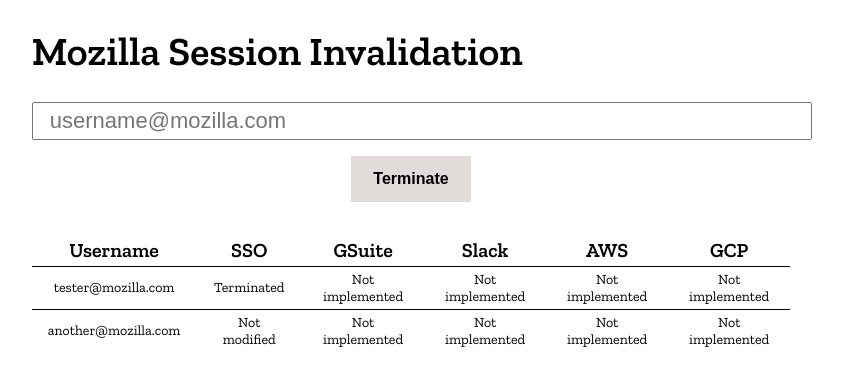
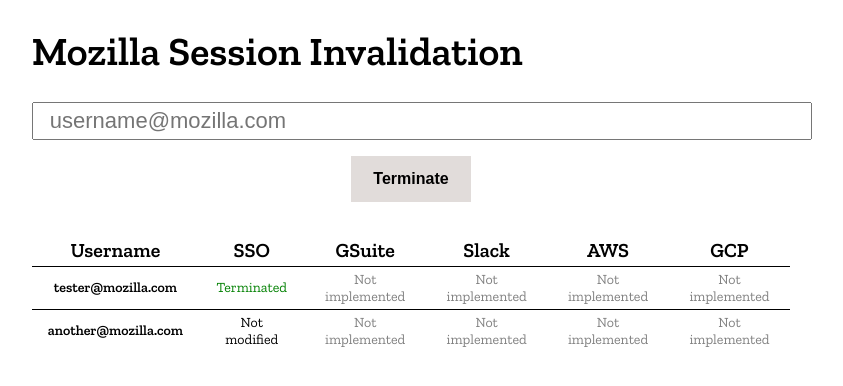
Before and after one commit to mozilla/session-invalidation, a Flask app: page / in a window 1280 px wide. Shown: the top 386 px of the page, without its empty margins (229-1072 px from the left). Run offline with Flask 2, Linux system fonts and the light colour scheme.

Commit message:
Color text in cells to make statuses stand out more

```diff
--- a/mozilla_session_invalidation/static/main.js
+++ b/mozilla_session_invalidation/static/main.js
@@ -29,21 +29,33 @@ const TerminationResults = {
         <th>GCP</th>
       </tr>
       <tr v-for="state in userStates">
-        <td>{{ state.username }}</td>
-        <td>
-          {{ state.ssoState }}
+        <td class="username">
+          {{ state.username }}
         </td>
         <td>
-          {{ state.gsuiteState }}
+          <span v-bind:data-state="state.ssoState">
+            {{ state.ssoState }}
+          </span>
         </td>
         <td>
-          {{ state.slackState }}
+          <span v-bind:data-state="state.gsuiteState">
+            {{ state.gsuiteState }}
+          </span>
         </td>
         <td>
-          {{ state.awsState }}
+          <span v-bind:data-state="state.slackState">
+            {{ state.slackState }}
+          </span>
         </td>
         <td>
-          {{ state.gcpState }}
+          <span v-bind:data-state="state.awsState">
+            {{ state.awsState }}
+          </span>
+        </td>
+        <td>
+          <span v-bind:data-state="state.gcpState">
+            {{ state.gcpState }}
+          </span>
         </td>
       </tr>
     </table>
--- a/mozilla_session_invalidation/static/styles.css
+++ b/mozilla_session_invalidation/static/styles.css
@@ -64,3 +64,19 @@ td {
 #results {
   margin-top: 32px;
 }
+
+td.username {
+  font-weight: 600;
+}
+
+span[data-state="Terminated"] {
+  color: green;
+}
+
+span[data-state="Not modified"] {
+  color: black;
+}
+
+span[data-state="Not implemented"] {
+  color: gray;
+}
```
